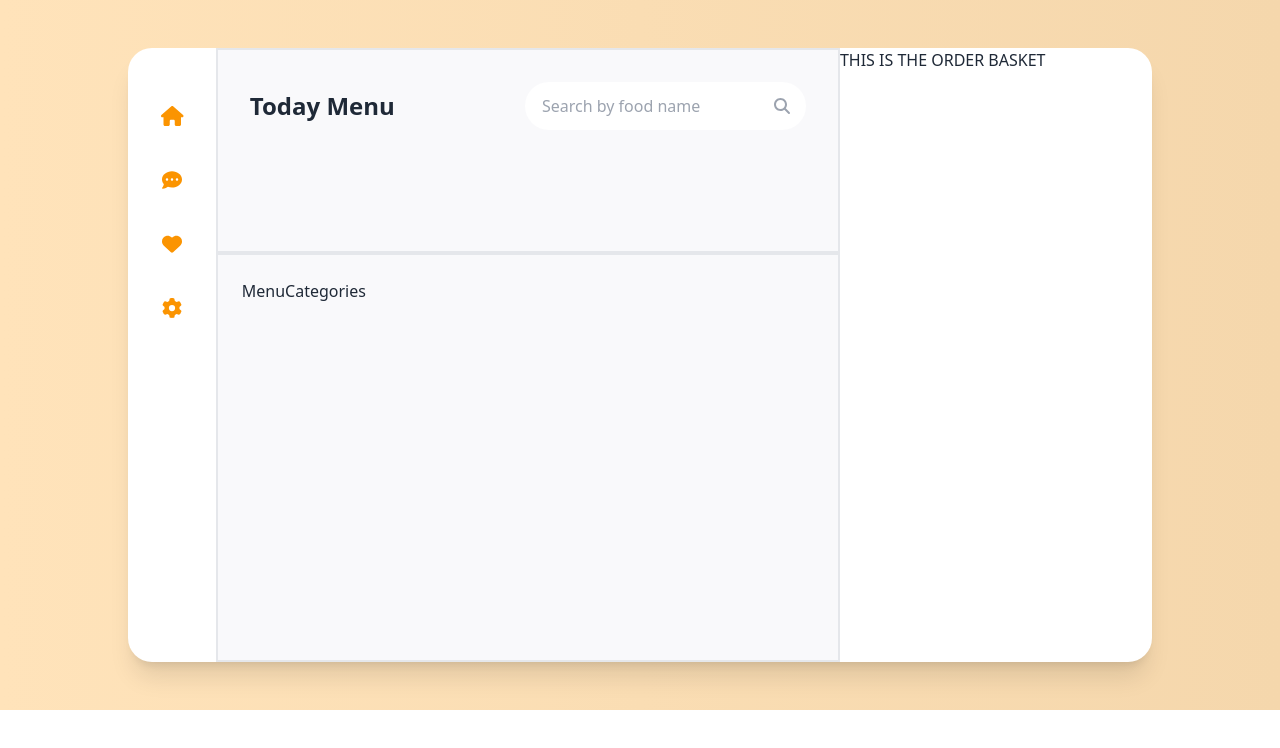
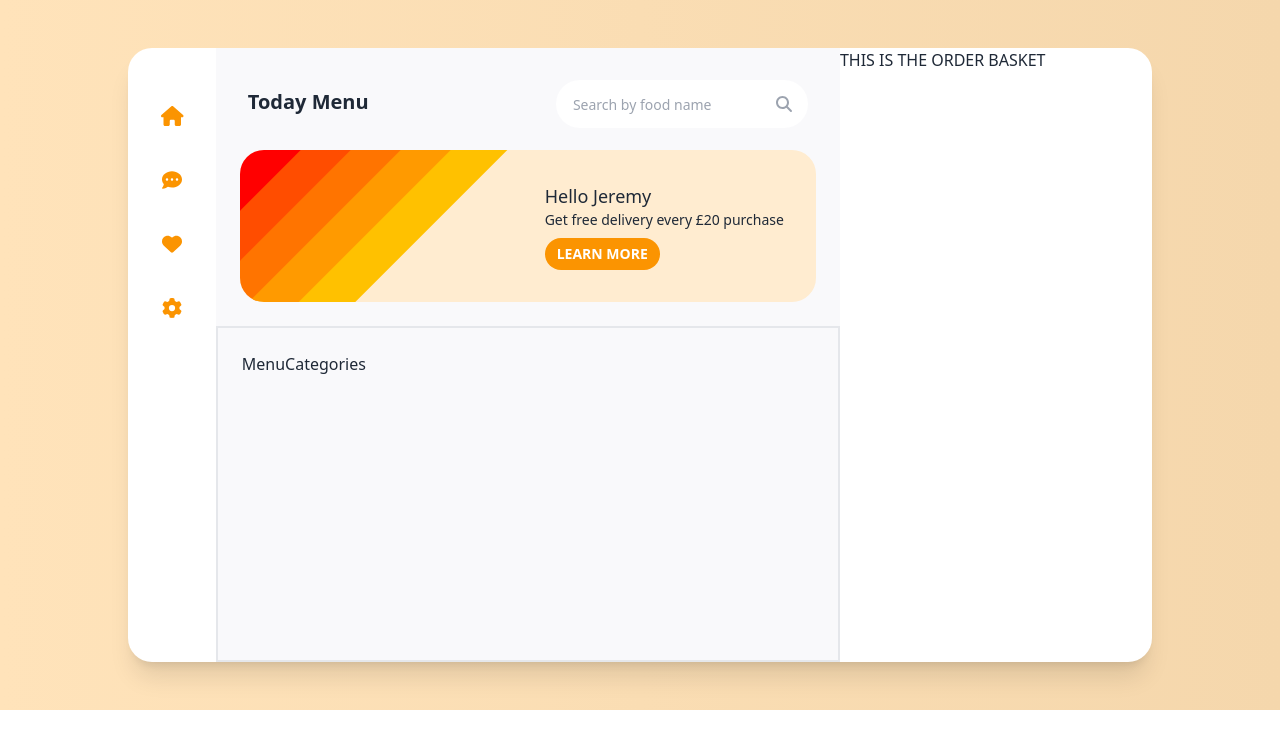
Before and after one commit to izabelaoska/mango-food-delivery, a React (Vite) app: page / in a window 1280 px wide. Shown: the top 748 px of the page. Built offline with nearby package versions, Linux system fonts and the light colour scheme.

Commit message:
style: SmallHero header

```diff
--- a/src/components/MainCard/MenuPage/components/MenuHeader/MenuHeader.tsx
+++ b/src/components/MainCard/MenuPage/components/MenuHeader/MenuHeader.tsx
@@ -1,14 +1,20 @@
 import { SearchTab } from './SearchTab'
+import { SmallHero } from './SmallHero'
 
 export const MenuHeader = () => {
   return (
-    <div className="flex justify-between flex-grow-0 flex-shrink p-8 border-2 h-1/3">
-      <h1 className="pt-2 text-2xl font-semibold">
-        Today Menu
-      </h1>
+    <>
+      <div className="flex justify-between flex-grow-0 flex-shrink p-8 h-1/6">
+        <h1 className="pt-2 text-xl font-semibold">
+          Today Menu
+        </h1>
+        <div>
+          <SearchTab />
+        </div>
+      </div>
       <div>
-        <SearchTab />
+        <SmallHero />
       </div>
-    </div>
+    </>
   )
 }
--- a/src/components/MainCard/MenuPage/components/MenuHeader/SearchTab.tsx
+++ b/src/components/MainCard/MenuPage/components/MenuHeader/SearchTab.tsx
@@ -7,7 +7,7 @@ export const SearchTab = () => {
       <input
         type="text"
         placeholder="Search by food name"
-        className="w-full max-w-xs pr-8 input rounded-3xl"
+        className="w-full max-w-xs pr-8 input rounded-3xl input-md"
       />
       <FontAwesomeIcon
         icon={faMagnifyingGlass}
--- /dev/null
+++ b/src/components/MainCard/MenuPage/components/MenuHeader/SmallHero.tsx
@@ -0,0 +1,24 @@
+export const SmallHero = () => {
+  return (
+    <>
+      <div className="relative p-8 mx-6 mb-6 bg-[#FFECD0] rounded-3xl flex justify-between overflow-hidden">
+        <div className="stripes">
+          <div className="stripe left-[-255px] bg-[#ff0000]" />
+          <div className="stripe left-[-205px] bg-[#ff4d00]" />
+          <div className="stripe left-[-155px] bg-[#ff7400]" />
+          <div className="stripe left-[-105px] bg-[#ff9a00]" />
+          <div className="stripe left-[-55px] bg-[#ffc100]" />
+        </div>
+        <div>
+          <h2 className="text-lg">Hello Jeremy</h2>
+          <p className="mb-2 text-sm">
+            Get free delivery every £20 purchase
+          </p>
+          <button className="btn btn-neutral btn-sm rounded-3xl bg-[#FB9401] border-none focus:bg-[#FB9401]">
+            Learn more
+          </button>
+        </div>
+      </div>
+    </>
+  )
+}
--- a/src/index.css
+++ b/src/index.css
@@ -9,3 +9,7 @@
 .pageComponentStyle {
   @apply flex-grow w-full bg-[#F9F9FB] rounded-tr-3xl rounded-br-3xl;
 }
+
+.stripe {
+  @apply w-[500px] absolute top-6  h-10 -rotate-45;
+}
```
